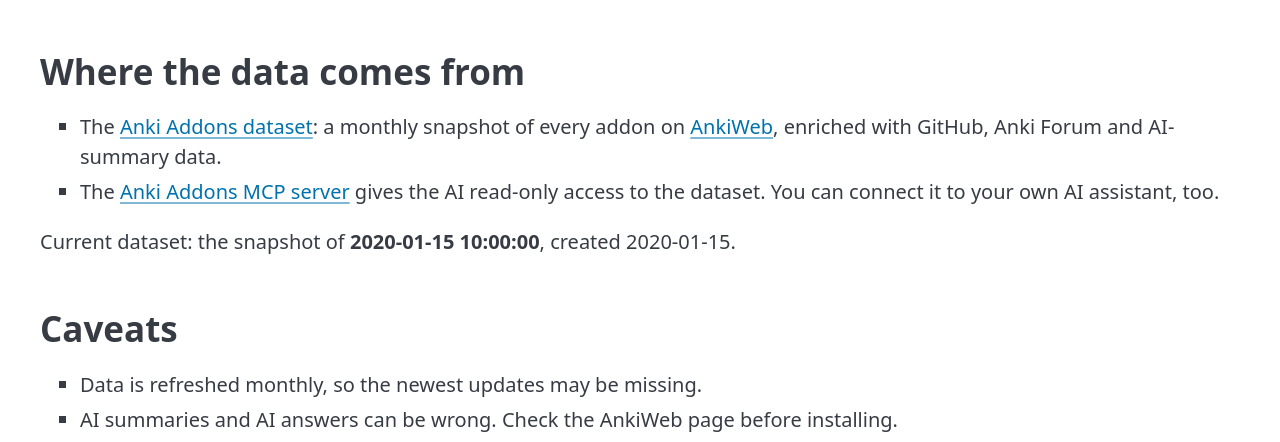
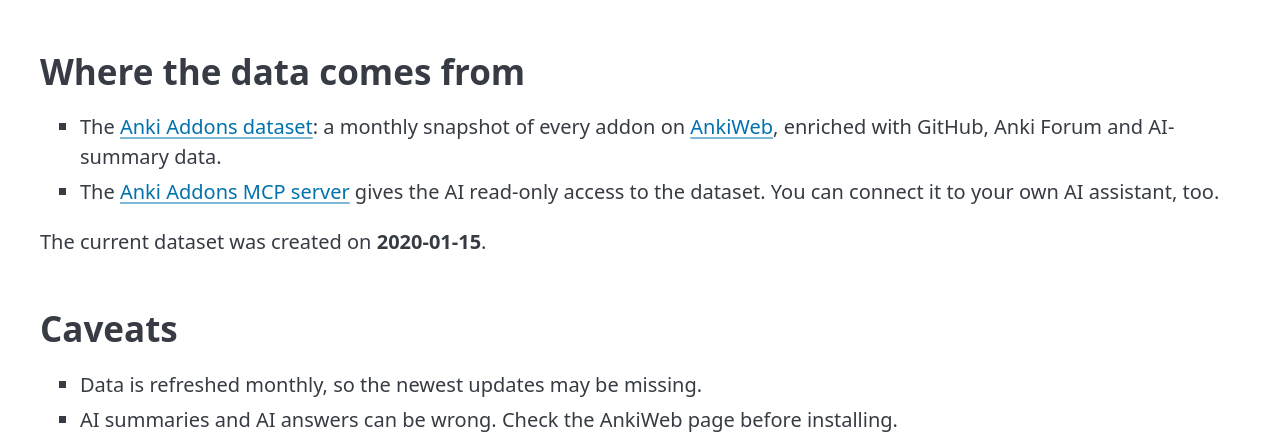
Before and after one commit to Aleks-Ya/anki-addons-catalog, a Python web app: template src/anki_addons_catalog/interface/web/templates/about.html in a window 1280 px wide. Shown: the part 263-705 px from the top of the page. Run offline with Jinja, Linux system fonts and the light colour scheme; the template is opened without the code that fills it: most values are stand-ins (such as "Sample title", 1, 10 or a date in 2020); some libraries are stand-ins or nearby versions.

Commit message:
Show only the dataset creation date on the About page
Co-Authored-By: Claude Opus 5.5 <noreply@anthropic.com>
Claude-Session: https://claude.ai/code/session_01G7oQmr9fvktpV3N8KDbTXi

```diff
--- a/src/anki_addons_catalog/interface/web/templates/about.html
+++ b/src/anki_addons_catalog/interface/web/templates/about.html
@@ -13,8 +13,7 @@ are still maintained, and recommends the best fits.</p>
     You can connect it to your own AI assistant, too.</li>
 </ul>
 {% if snapshot %}
-<p>Current dataset: the snapshot of <b>{{ snapshot.date }}</b>{% if snapshot.report_generation_date %}, created
-  {{ snapshot.report_generation_date[:10] }}{% endif %}.</p>
+<p>The current dataset was created on <b>{{ (snapshot.report_generation_date or snapshot.date)[:10] }}</b>.</p>
 {% endif %}
 <h2>Caveats</h2>
 <ul>
```
Also changed, not shown: tests/interface/test_web.py (+1 -2 lines).
